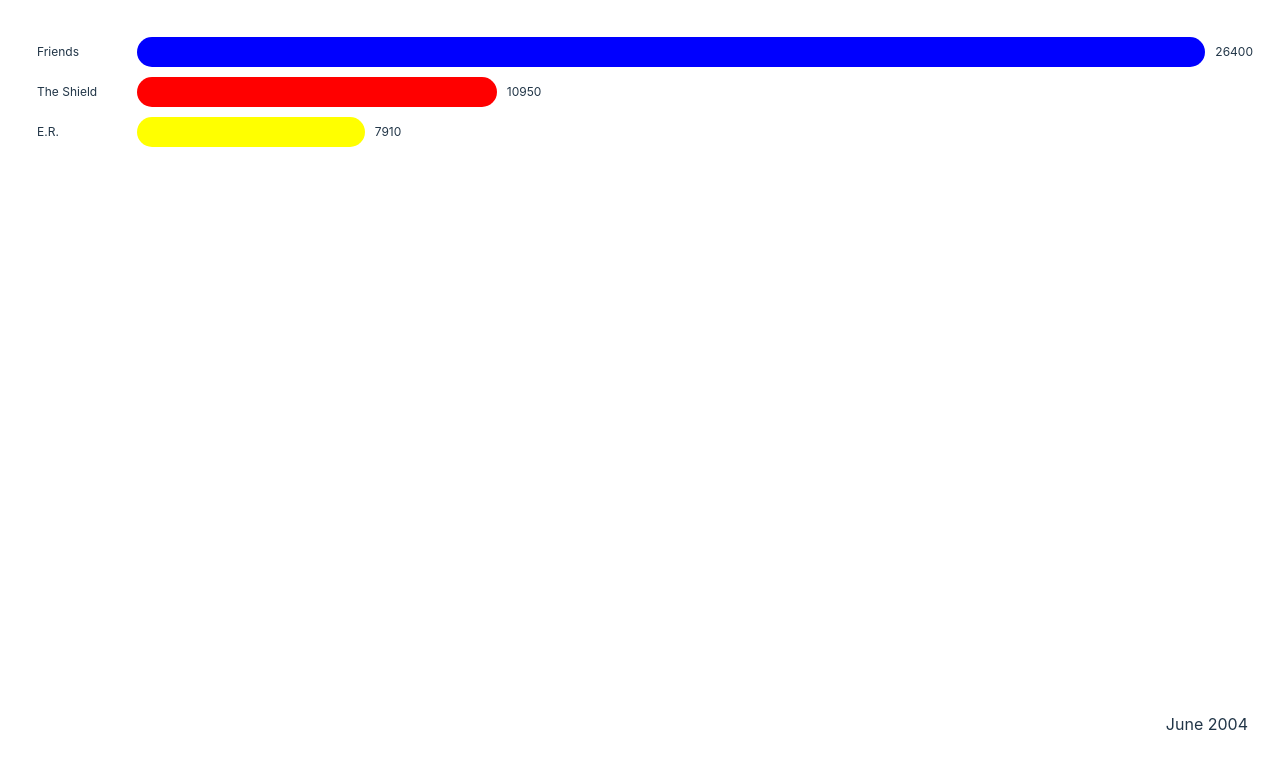
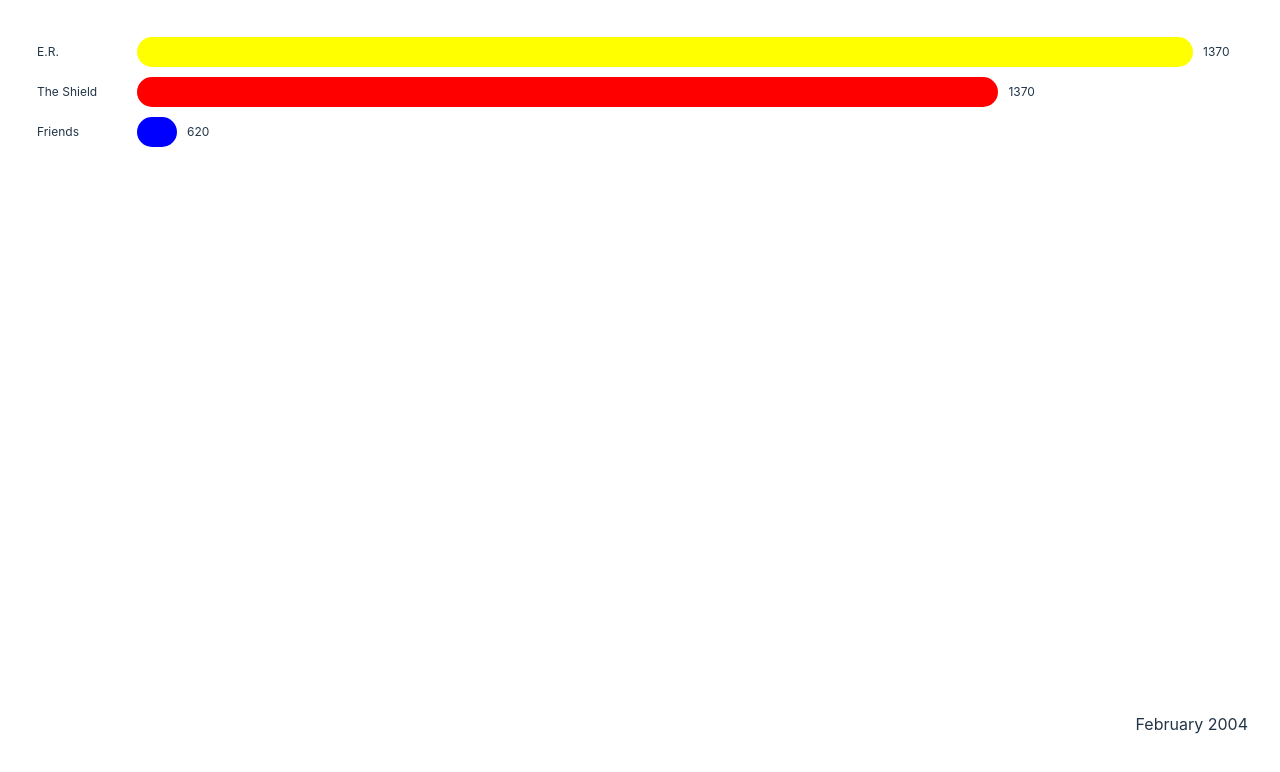
Before and after one commit to Wanziro/react-ranking-chart, a React (Vite) app: page / in a window 1280 px wide. Shown: the top 772 px of the page. Built offline with nearby package versions, Linux system fonts and the light colour scheme.

Commit message:
counting each step

```diff
--- a/src/App.css
+++ b/src/App.css
@@ -30,6 +30,7 @@
 .item-contents-wrapper p:last-child {
   margin: 0;
   margin-left: 10px;
+  min-width: 50px;
 }
 
 .bar {
--- a/src/App.tsx
+++ b/src/App.tsx
@@ -75,7 +75,7 @@
         } else {
           clearInterval(dateCounterInterval);
         }
-      }, 1000);
+      }, 3000);
     }
     return () => {
       clearInterval(dateCounterInterval);
--- a/src/components/data-item/index.tsx
+++ b/src/components/data-item/index.tsx
@@ -13,8 +13,11 @@
   allItems,
   currentDateCounter,
 }: IDataItemProps) {
+  //interval
+  let counterInterval: any = null;
   const [percentage, setPercentage] = useState<number>(0);
   const [position, setPosition] = useState<number>(0);
+  const [counter, setCounter] = useState(0);
   useEffect(() => {
     const index = allItems
       .sort((a, b) => b.value - a.value)
@@ -30,7 +33,25 @@
     setPercentage(Number(per.toFixed(2)));
   }, [highestValue]);
 
-  useEffect(() => {}, [currentDateCounter]);
+  useEffect(() => {
+    counterInterval = setInterval(() => {
+      let initial = item.value > 0 ? item.value - item.updatedValue : 0;
+
+      const update = counter + 1;
+      if (item.value !== 0 && item.updatedValue > 0 && update > item.value) {
+        clearInterval(counterInterval);
+        setCounter(item.value);
+      } else {
+        if (update < initial) {
+          setCounter(initial);
+        } else {
+          setCounter(update);
+        }
+      }
+    }, 1);
+
+    return () => clearInterval(counterInterval);
+  }, [currentDateCounter, counter]);
   return (
     <div
       className="item-container"
@@ -39,7 +60,7 @@
       <div className="item-contents-wrapper">
         <p>{item.name}</p>
         <div className="bar" style={{ backgroundColor: item.color }}></div>
-        <p>{item.value === 0 ? item.updatedValue : item.value}</p>
+        <p>{counter}</p>
       </div>
     </div>
   );
```
